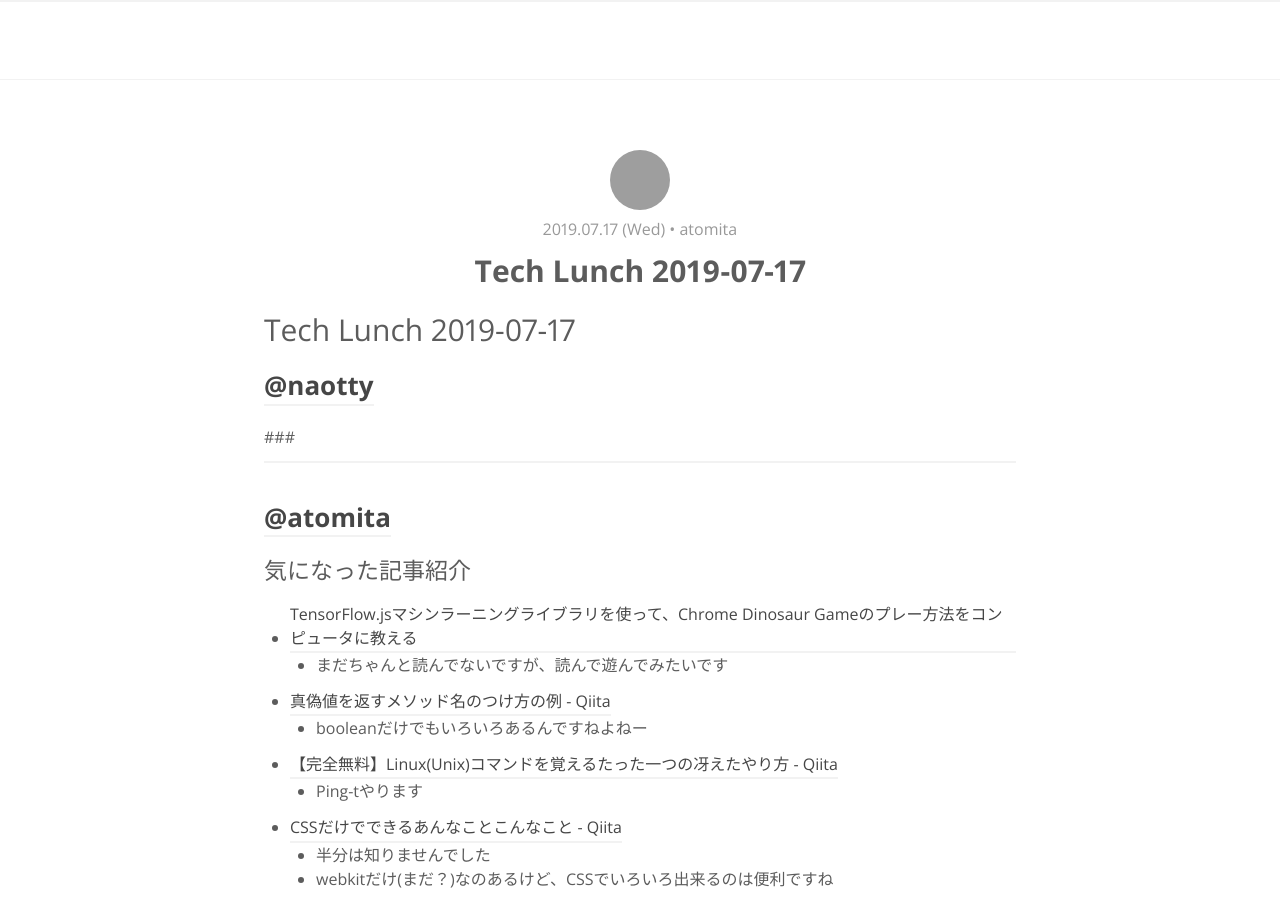
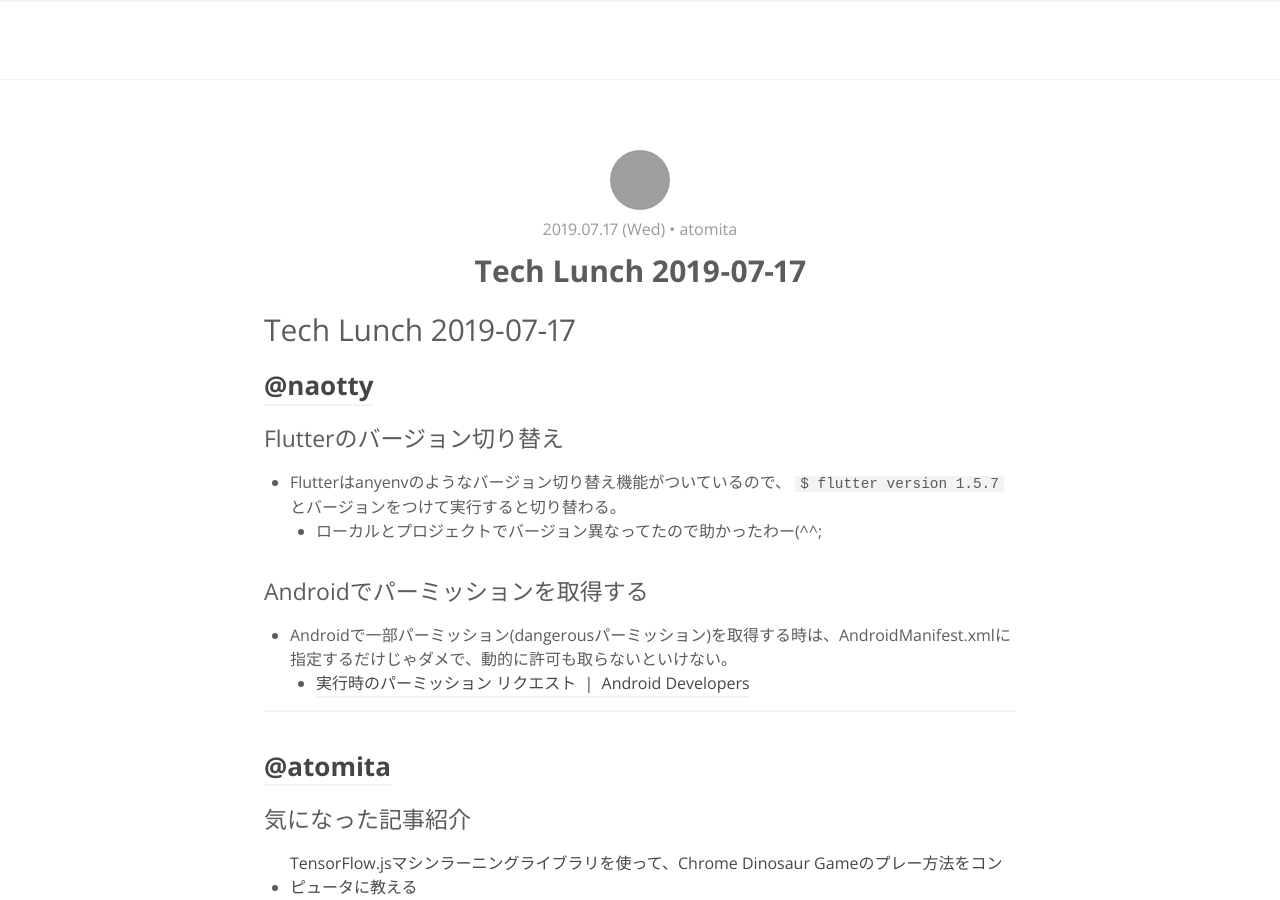
Before and after one commit to RyukyuInteractive/tech.ryukyu-i.co.jp, a Jekyll site: the page built from _posts/2019-07-17-tech-lunch-20190717.md, in a window 1280 px wide and 900 px high. Built offline with Jekyll 4.4.1, drawn with Linux system fonts in a browser that asks for light colours; a script that is not in the unit is left out; comment, search, counter and statistics services are not loaded; grey boxes are pictures that could not be loaded.

Commit message:
Update 2019-07-17-tech-lunch-20190717.md

```diff
--- a/_posts/2019-07-17-tech-lunch-20190717.md
+++ b/_posts/2019-07-17-tech-lunch-20190717.md
@@ -11,9 +11,13 @@ typora-root-url: ..
 
 ## [@naotty](https://github.com/naotty)
 
-###
+### Flutterのバージョン切り替え
+- Flutterはanyenvのようなバージョン切り替え機能がついているので、 `$ flutter version 1.5.7` とバージョンをつけて実行すると切り替わる。
+    - ローカルとプロジェクトでバージョン異なってたので助かったわー(^^;
 
-
+### Androidでパーミッションを取得する
+- Androidで一部パーミッション(dangerousパーミッション)を取得する時は、AndroidManifest.xmlに指定するだけじゃダメで、動的に許可も取らないといけない。
+    - [実行時のパーミッション リクエスト  \|  Android Developers](https://developer.android.com/training/permissions/requesting.html)
 
 ----
 
```
